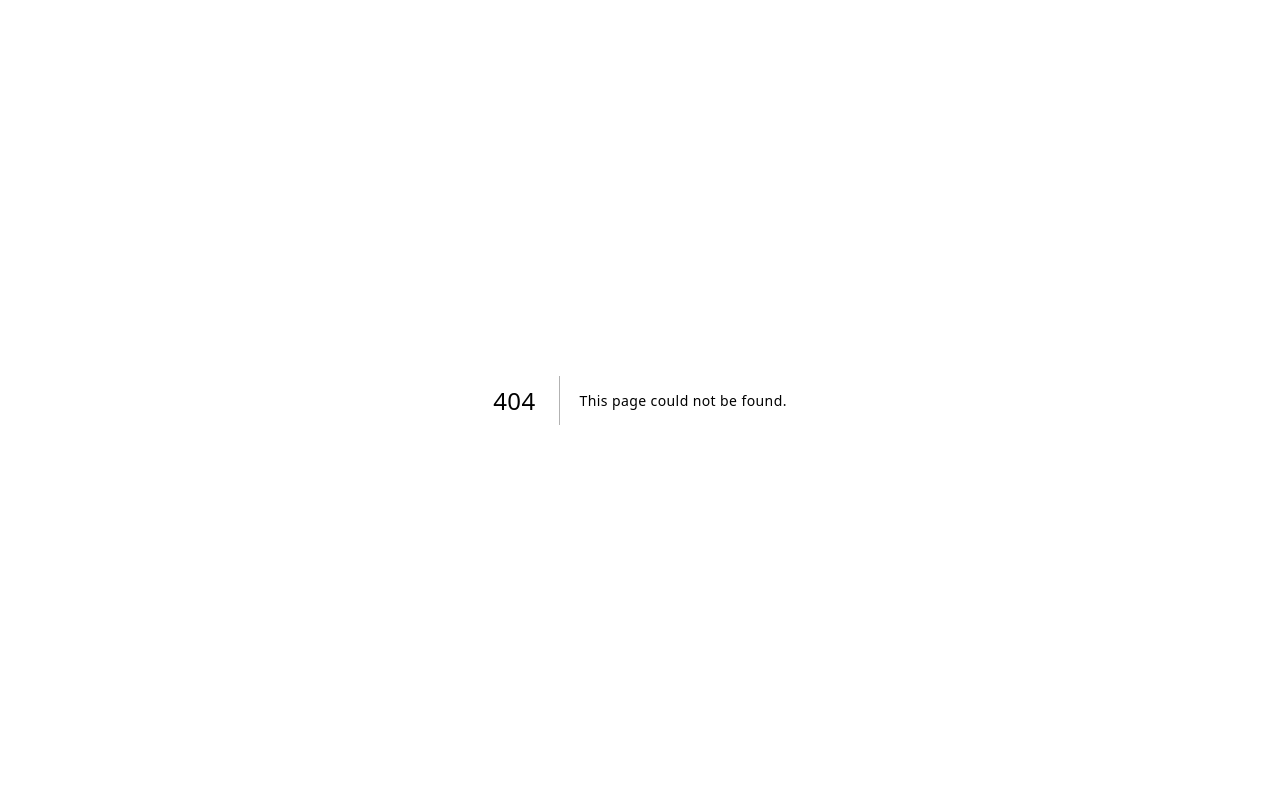
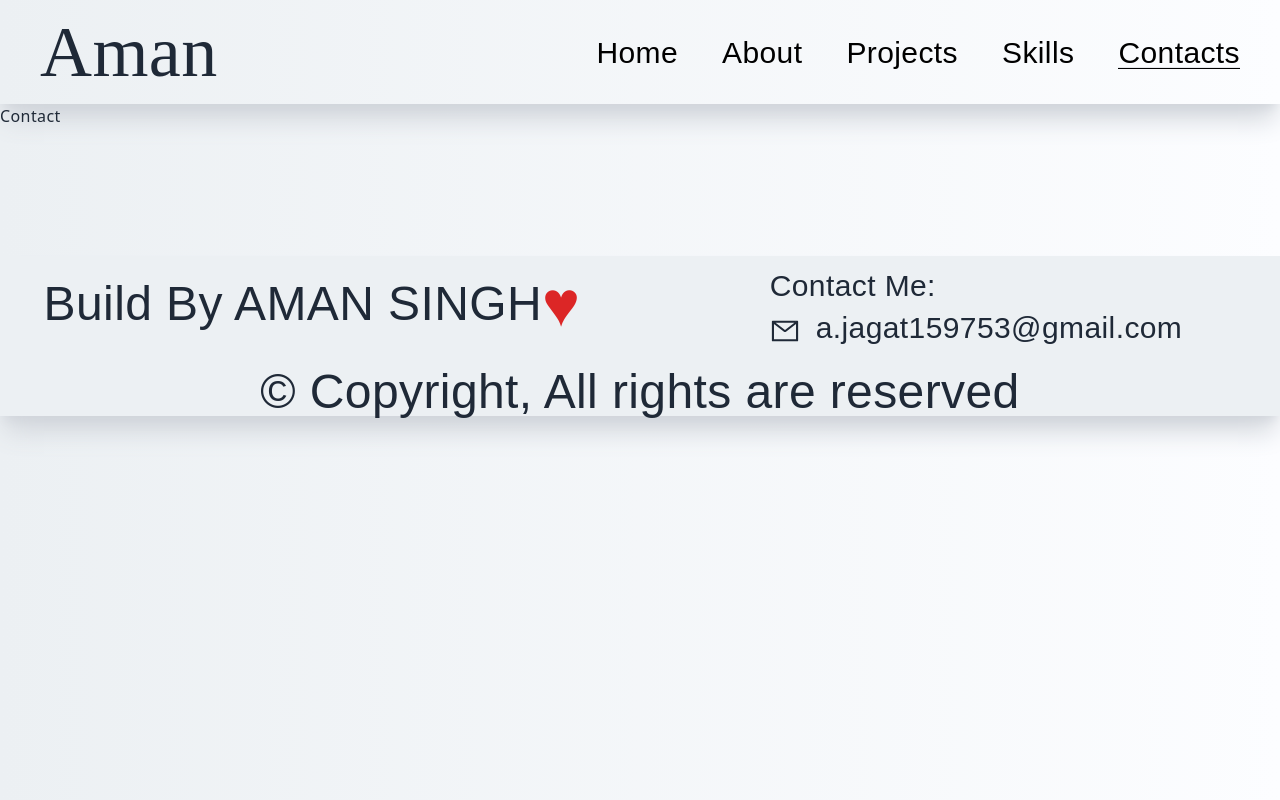
Before and after one commit to codewithamans/MyPortfolio, a Next.js app: page /contact in a window 1280 px wide. Before the commit this address had no page. Built offline with nearby package versions, Linux system fonts and the light colour scheme; a web font is replaced by a local one.

Commit message:
contact page connected

```diff
--- a/components/Contact.jsx
+++ b/components/Contact.jsx
@@ -0,0 +1,5 @@
+const Contact = () => {
+  return <div>Contact</div>;
+};
+
+export default Contact;
--- a/components/Navbar.jsx
+++ b/components/Navbar.jsx
@@ -25,7 +25,7 @@ const Navbar = () => {
     },
     {
       name: "Contacts",
-      link: "/contacts",
+      link: "/contact",
     },
   ];
 
--- a/components/index.js
+++ b/components/index.js
@@ -4,5 +4,6 @@ import Main from "./Main";
 import Skills from "./Skills";
 import Project from "./Project";
 import About from "./About";
+import Contact from "./Contact";
 
-export { Navbar, Footer, Main, Skills, Project, About };
+export { Navbar, Footer, Main, Skills, Project, About, Contact };
--- /dev/null
+++ b/pages/contact.js
@@ -0,0 +1,13 @@
+import { Navbar, Contact, Footer } from "@/components";
+
+const contact = () => {
+  return (
+    <>
+      <Navbar />
+      <Contact />
+      <Footer />
+    </>
+  );
+};
+
+export default contact;
```
